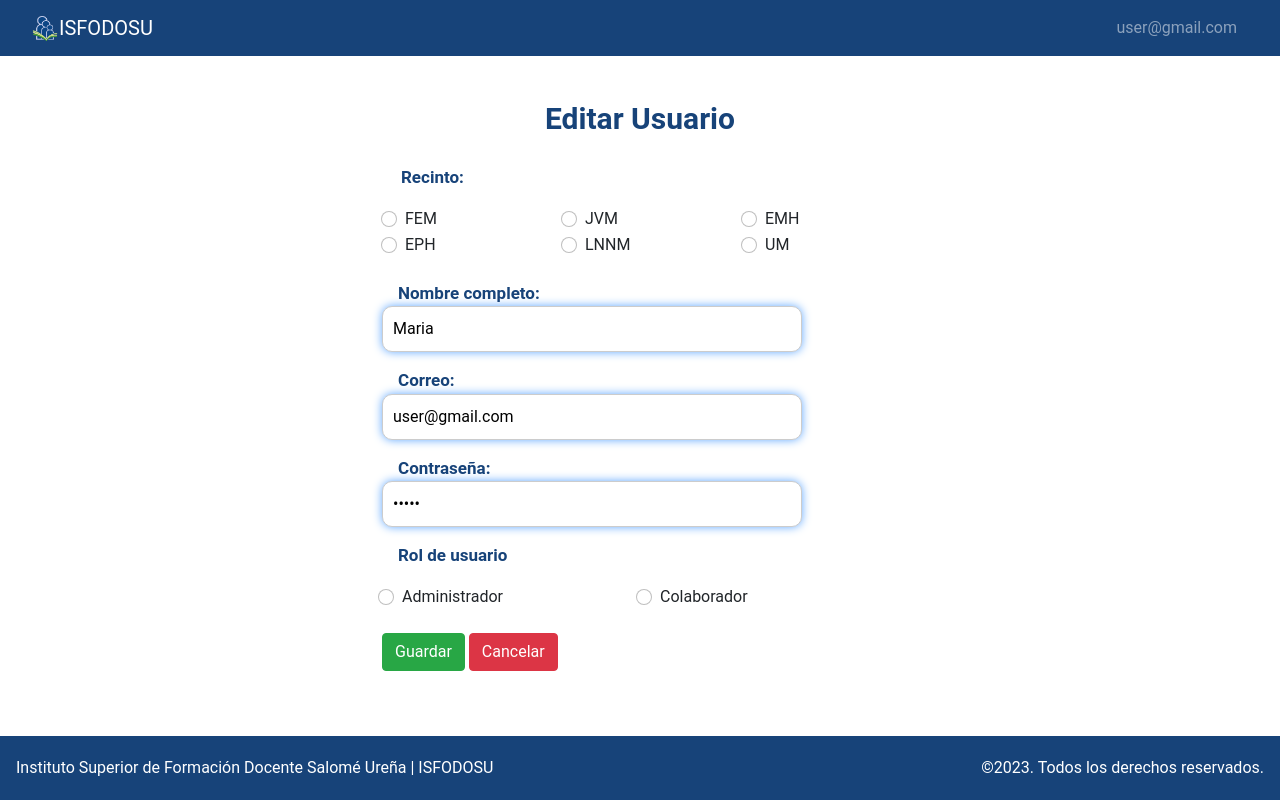
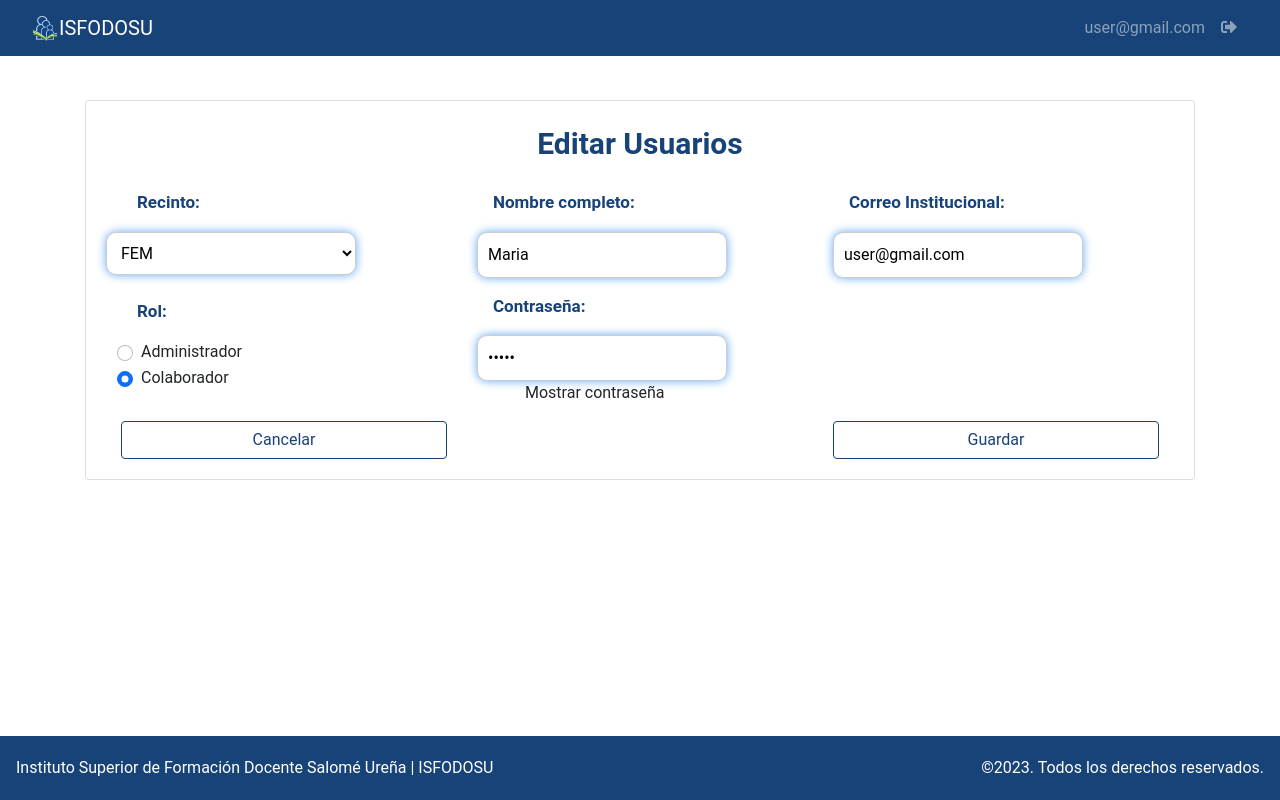
Before and after one commit to Caterina2001/Servicios-Biblioteca, a PHP site: page /views/editar_user.php?id=3 in a window 1280 px wide. Run offline with PHP 8.4, Linux system fonts and the light colour scheme; a user stored in the database is signed in; data comes from the database, SQL or seed files in the repository; data that the repository does not hold is empty; some libraries are stand-ins or nearby versions.

Commit message:
vista de editar usuarios (Colaboradores y administradores)

```diff
--- a/views/editar_user.php
+++ b/views/editar_user.php
@@ -29,218 +29,186 @@ $usuario = mysqli_fetch_assoc($resultado);
     <meta http-equiv="X-UA-Compatible" content="IE=edge">
     <meta name="viewport" content="width=device-width, initial-scale=1.0">
     <title>Registros</title>
-
-
-    <link rel="stylesheet" href="https://use.fontawesome.com/releases/v5.8.1/css/all.css"
-    integrity="sha384-50oBUHEmvpQ+1lW4y57PTFmhCaXp0ML5d60M1M7uH2+nqUivzIebhndOJK28anvf"
-    crossorigin="anonymous">
+    <link rel="stylesheet" href="https://use.fontawesome.com/releases/v5.8.1/css/all.css" integrity="sha384-50oBUHEmvpQ+1lW4y57PTFmhCaXp0ML5d60M1M7uH2+nqUivzIebhndOJK28anvf" crossorigin="anonymous">
     <link rel="stylesheet" href="../DataTables/css/dataTables.bootstrap4.min.css">
-
     <link rel="stylesheet" href="../css/es.css">
     <link rel="stylesheet" href="../css/bootstrap.min.css" />
     <link rel="stylesheet" href="../css/UserC.css">
+    <script src="../js/jquery.min.js"></script>
+    <script src="../js/resp/bootstrap.min.js"></script>
+    <script src="https://cdn.jsdelivr.net/npm/bootstrap@5.0.0-beta3/dist/js/bootstrap.bundle.min.js" integrity="sha384-JEW9xMcG8R+pH31jmWH6WWP0WintQrMb4s7ZOdauHnUtxwoG2vI5DkLtS3qm9Ekf" crossorigin="anonymous" ></script>
 
-    <script src="../js/jquery.min.js"></script>
-
-    <script src="../js/resp/bootstrap.min.js"></script>
   </head>
 
   <body id="page-top">
-
-
     <form  action="../includes/_functions.php" method="POST">
-<div id="login" >
       <div class="container is-fluid">
-            <div id="login-row" class="row justify-content-center align-items-center">
-                <div id="login-column" class="col-md-6">
-                    <div id="login-box" class="col-md-12">
         <div class="col-xs-12">
           <!-- Navbar -->
-<nav class="navbar navbar-expand-lg navbar-dark fixed-top" style="background-color: #174379">
-  <!-- Container wrapper -->
+          <nav class="navbar navbar-expand-lg navbar-dark fixed-top" style="background-color: #174379; position: fixed; width: 100%; z-index: 999">
             <div class="container-fluid">
-
-    <!-- Navbar brand -->
               <img src ="../includes/logo.png" style="width: 28px; height: 25px;">
-    <a class="navbar-brand" style="color: white">ISFODOSU</a>
-
-    <!-- Toggle button -->
-    <button class="navbar-toggler" type="button" data-mdb-toggle="collapse" data-mdb-target="#navbarSupportedContent" aria-controls="navbarSupportedContent" aria-expanded="false" aria-label="Toggle navigation">
-      <i class="fas fa-bars"></i>
+              <a href="./registros.php" class="navbar-brand" style="color: white">ISFODOSU</a>
+              <button class="navbar-toggler" type="button" data-bs-toggle="collapse" data-bs-target="#navbarSupportedContent" aria-controls="navbarSupportedContent" aria-expanded="false" aria-label="Toggle navigation" >
+                <span class="navbar-toggler-icon"></span>
               </button>
-
-    <!-- Collapsible wrapper -->
               <div class="collapse navbar-collapse" id="navbarSupportedContent">
                 <ul class="navbar-nav me-auto mb-2 mb-lg-0">
-
-
-
+                  <li class="nav-item">
+                  </li>
+                  <li class="nav-item">
+                  </li>
                 </ul>
-
-      <!-- Icons -->
                 <ul class="navbar-nav d-flex flex-row me-1">
-        <li class="nav-item me-3 me-lg-0" style="color: white">  </li>
-
-        <li class="nav-item me-3 me-lg-0">
-        <a class="nav-link"> <?php echo $_SESSION['correo']; ?></a>
-        </li>
-
+                  <li class="nav-item me-3 me-lg-0" style="color: white"> </li>
+                  <li class="nav-item me-3 me-lg-0"> <a class="nav-link"> <?php echo $_SESSION['correo']; ?></a> </li>
+                  <li class="nav-item me-3 me-lg-0"> <a class="nav-link" href="../includes/_sesion/cerrarSesion.php"><i class="fas fa-sign-out-alt"></i></a> </li>
                 </ul>
-
               </div>
             </div>
-  <!-- Container wrapper -->
           </nav>
           <!-- Navbar -->
+          <article style="padding-top: 100px">
+            <div class="row row-cols-1 row-cols-md-3 g-4">
+              <div class="col">
+                <div class="card  shadow-custom  mb-5 bg-white rounded">
+                  <div class="card-body">
+                    <p class="text-center fw-bold mx-3 mb-0 TColor"> Editar Usuarios </p>
                     <br>
-  <br>
-  <br>
-  <br>
+                    <div class="container">
+                      <div class="row">
+                        <div class="col-lg-4 col-md-12">
+                          <div class="d-flex flex-column ">
 
-    <p class="text-center fw-bold mx-3 mb-0 TColor">Editar Usuario</p>
-
-    <br>
                             <div class="form-group">
                               <label for="recinto" class="text-center fw-bold mx-3 mb-0 EditColor">Recinto:</label>
                             </div>
 
+                            <div class="row align-self-start">
+                              <select class="css-input-editar btn-block" name="recinto" id="recinto">
+                                  <?php
+                                    $opciones = array(
+                                      "FEM" => "FEM",
+                                      "EPH" => "EPH",
+                                      "EMH" => "EMH",
+                                      "LNNM" => "LNNM",
+                                      "UM" => "UM",
+                                      "JVM" => "JVM"
+                                    );
+                                    foreach ($opciones as $valor => $texto) {
+                                      $selected = ($valor == $usuario['recinto']) ? 'selected' : '';
+                                      echo '<option value="' . $valor . '" ' . $selected . '>' . $texto . '</option>';
+                                    }
+                                  ?>
+                                </select>
+                            </div>
+                            <br>
 
+                            <div class="form-group">
+                              <label for="rol" class="text-center fw-bold mx-3 mb-0 EditColor">Rol:</label>
+                            </div>
 
                             <div class="row align-self-start">
                               <div class="col-sm">
+                                <?php
+                                $opciones = array(
+                                  "1" => "Administrador",
+                                  "2" => "Colaborador"
+                                );
 
+                                foreach ($opciones as $valor => $texto) {
+                                  $checked = ($usuario['rol'] == $valor) ? 'checked' : '';
+                                  echo '
                                   <div class="form-check">
-
-                  <input class="form-check-input" type="radio" name="recinto" value="FEM" id="recinto" value="<?php echo $usuario['recinto'];?>">
-                  <input type="hidden" name="accion" value="editar_registro">
-                  <input type="hidden" name="id" value="<?php echo $id;?>">
-                  <label class="form-check-label" for="recinto"> FEM </label>
-
+                                    <input class="form-check-input" type="radio" name="rol" value="' . $valor . '" id="rol-' . $valor . '" ' . $checked . '>
+                                    <input type="hidden" name="accion" value="editar_participantes">
+                                    <input type="hidden" name="id" value="' . $id . '">
+                                    <label class="form-check-label" for="rol-' . $valor . '">' . $texto . '</label>
+                                  </div>';
+                                }
+                                ?>
                               </div>
                             </div>
-        <div class="col-sm">
-          <div class="form-check">
-
-              <input class="form-check-input" type="radio" name="recinto" value="JVM" id="recinto" value="<?php echo $usuario['recinto'];?>">
-              <input type="hidden" name="accion" value="editar_registro">
-              <input type="hidden" name="id" value="<?php echo $id;?>">
-              <label class="form-check-label" for="recinto"> JVM </label>
-
-      </div>
-        </div>
-        <div class="col-sm">
-        <div class="form-check">
-
-            <input class="form-check-input" type="radio" name="recinto" value="EMH" id="recinto" value="<?php echo $usuario['recinto'];?>">
-            <input type="hidden" name="accion" value="editar_registro">
-            <input type="hidden" name="id" value="<?php echo $id;?>">
-            <label class="form-check-label" for="recinto"> EMH </label>
-
+                            <br>
                           </div>
                         </div>
 
-<br>
-<div class="container">
-    <div class="row align-self-start">
-        <div class="col-sm">
-        <div class="form-check">
+                        <div class="col-lg-4 col-md-6">
+                          <div class="d-flex flex-column ">
+                            <div class="form-group">
+                              <label for="nombre" class="text-center fw-bold mx-3 mb-0 EditColor">Nombre completo:</label>
+                            </div>
 
-                                   <input class="form-check-input" type="radio" name="recinto" value="EPH" id="recinto" value="<?php echo $usuario['recinto'];?>">
-                                   <input type="hidden" name="accion" value="editar_registro">
-                                   <input type="hidden" name="id" value="<?php echo $id;?>">
-                                   <label class="form-check-label" for="recinto"> EPH </label>
+                            <div class="form-group">
+                              <input type="text"  id="nombre" name="nombre" class="css-input-editar btn-block" value="<?php echo $usuario['nombre'];?>"required>
+                            </div>
 
+                            <div class="form-group">
+                              <label for="password" class="text-center fw-bold mx-3 mb-0 EditColor"> Contraseña:</label>
                             </div>
-        </div>
-        <div class="col-sm">
-        <div class="form-check">
 
-                                   <input class="form-check-input" type="radio" name="recinto" value="LNNM" id="recinto" value="<?php echo $usuario['recinto'];?>">
-                                   <input type="hidden" name="accion" value="editar_registro">
-                                   <input type="hidden" name="id" value="<?php echo $id;?>">
-                                   <label class="form-check-label" for="recinto"> LNNM </label>
-
-                           </div>
-        </div>
-        <div class="col-sm">
-        <div class="form-check">
-
-                                   <input class="form-check-input" type="radio" name="recinto" value="UM" id="recinto" value="<?php echo $usuario['recinto'];?>">
-                                   <input type="hidden" name="accion" value="editar_registro">
-                                   <input type="hidden" name="id" value="<?php echo $id;?>">
-                                   <label class="form-check-label" for="recinto"> UM </label>
-
+                            <div class="form-group">
+                              <input type="password"  id="password" name="password" class="css-input-editar btn-block" value="<?php echo $usuario['password'];?>"required>
+                              <a id="viewPassword" class="mx-5 mb-0">Mostrar contraseña</a>
                             </div>
                           </div>
                         </div>
 
-</div>
-
-                            <br></br>
+                        <div class="col-lg-4 col-md-12">
+                          <div class="d-flex flex-column ">
                             <div class="form-group">
-                            <label for="nombre" class="text-center fw-bold mx-3 mb-0 EditColor">Nombre completo:</label>
-                            <input type="text"  id="nombre" name="nombre" class="css-input btn-block" value="<?php echo $usuario['nombre'];?>"required>
-                            </div>
-                            <div class="form-group">
-                                <label for="username" class="text-center fw-bold mx-3 mb-0 EditColor">Correo:</label><br>
-                                <input type="email" name="correo" id="correo" class="css-input btn-block" placeholder="" value="<?php echo $usuario['correo'];?>">
+                              <label for="username" class="text-center fw-bold mx-3 mb-0 EditColor"> Correo Institucional:</label>
                             </div>
 
                             <div class="form-group">
-                                <label for="password" class="text-center fw-bold mx-3 mb-0 EditColor">Contraseña:</label><br>
-                                <input type="password" name="password" id="password" class="css-input btn-block" value="<?php echo $usuario['password'];?>" required>
-
-                            </div>
-
-                            <div class="form-group">
-                                  <label for="rol" class="text-center fw-bold mx-3 mb-0 EditColor">Rol de usuario</label>
-
-                            </div>
-                            <div class="row align-self-start">
-                              <div class="col-sm">
-
-                                <div class="form-check">
-
-                                   <input class="form-check-input" type="radio" name="rol" value="1" id="rol" value="<?php echo $usuario['rol'];?>">
-                                   <input type="hidden" name="accion" value="editar_registro">
-                                   <input type="hidden" name="id" value="<?php echo $id;?>">
-                                   <label class="form-check-label" for="rol"> Administrador </label>
-
-                                </div>
-                              </div>
-                              <div class="col-sm">
-                                <div class="form-check">
-
-                                   <input class="form-check-input" type="radio" name="rol" value="2" id="rol" value="<?php echo $usuario['rol'];?>">
-                                   <input type="hidden" name="accion" value="editar_registro">
-                                   <input type="hidden" name="id" value="<?php echo $id;?>">
-                                   <label class="form-check-label" for="rol"> Colaborador </label>
-
+                              <input type="email"  id="correo" name="correo" class="css-input-editar btn-block" value="<?php echo $usuario['correo'];?>"required>
                             </div>
                           </div>
                         </div>
 
-                            <br></br>
-
-                                <div class="mb-3">
-
-                                <button type="submit" class="btn btn-success" >Guardar</button>
-                               <a href="user.php" class="btn btn-danger">Cancelar</a>
-
-                            </div>
+                        <div class="col-lg-4 col-md-12">
+                          <div class="d-flex flex-column ">
+                            <a href="user.php" class="btn btn-outline-primary btn-rounded" data-mdb-ripple-color="#000000" >Cancelar</a>
                           </div>
                         </div>
 
-                        </form>
+                        <div class="col-lg-4 col-md-12">
+                          <div class="d-flex flex-column ">
+                          </div>
+                        </div>
+                        <br>
+
+                        <div class="col-lg-4 col-md-12">
+                          <div class="d-flex flex-column ">
+                            <button type="submit" class="btn btn-outline-primary btn-rounded" data-mdb-ripple-color="#000000"  >Guardar</button>
                           </div>
                         </div>
                       </div>
                     </div>
                   </div>
+                </div>
+              </div>
+            </div>
+            <script>
+              let password = document.getElementById('password');
+              let viewPassword = document.getElementById('viewPassword');
+              let click = false;
+
+              viewPassword.addEventListener('click', (e)=>{
+                if(!click){
+                  password.type = 'text'
+                  click = true
+                }else if(click){
+                  password.type = 'password'
+                  click = false
+                }
+              })
+            </script>
+          </article>
+        </div>
+      </div>
     </form>
-</body>
-<div
-              class=" navbar navbar-dark fixed-bottom" style="background-color: #174379; color: white; padding-top: 20px; padding-bottom:20px" >
+    <div class=" navbar navbar-dark fixed-bottom" style="background-color: #174379; color: white; padding-top: 20px; padding-bottom:20px" >
       <!-- Copyright -->
       <div class="mb-3 mb-md-0 text-center">
         Instituto Superior de Formación Docente Salomé Ureña | ISFODOSU
@@ -249,6 +217,7 @@ $usuario = mysqli_fetch_assoc($resultado);
         ©2023. Todos los derechos reservados.
       </div>
       <!-- Copyright -->
+    </div>
 
-            </div>
+  </body>
 </html>
```
Also changed, not shown: includes/_functions.php (+1 -42 lines). Lines whose indentation alone changed are shown as unchanged.
